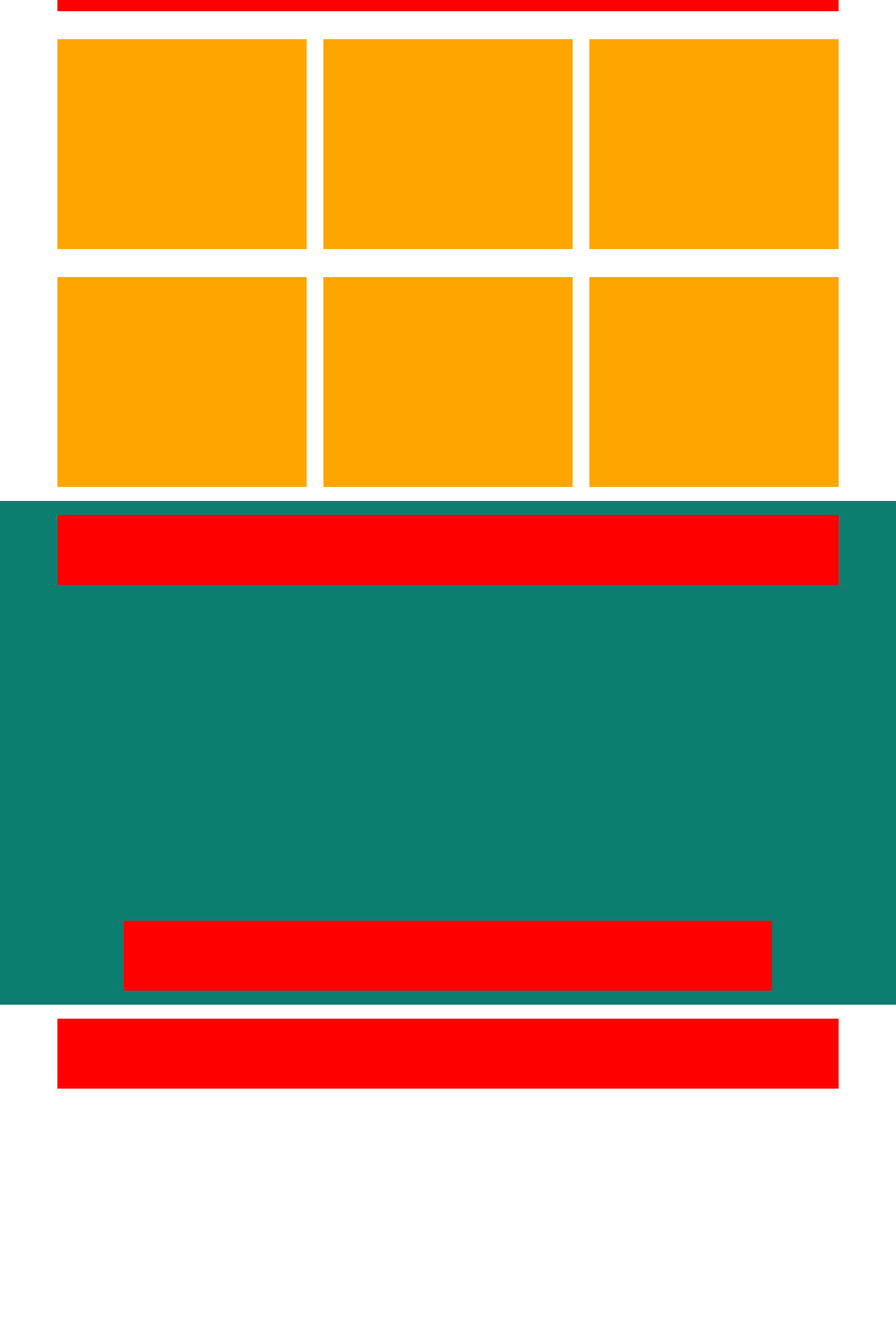
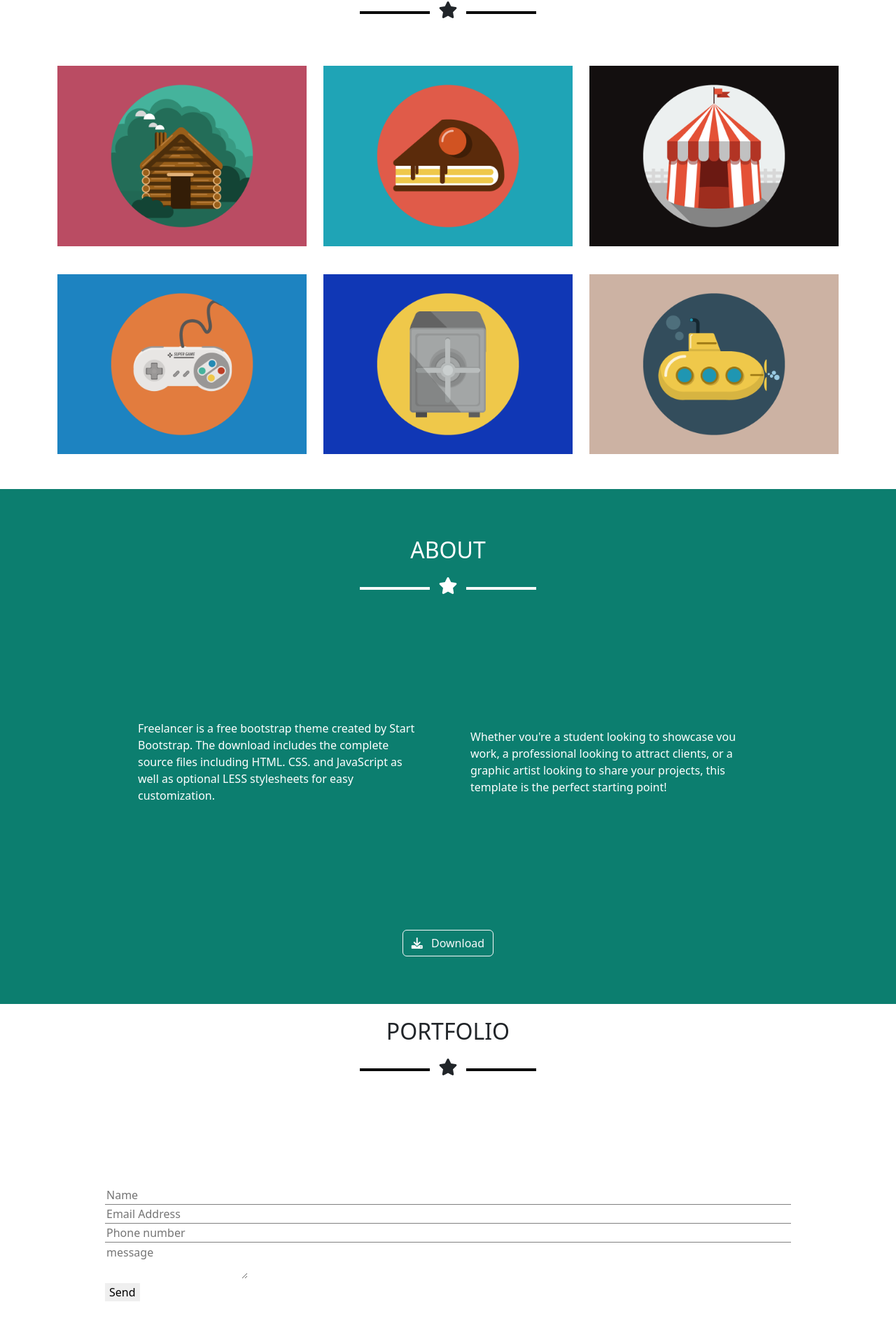
Before and after one commit to DenisTrimigno/html-css-bootstrap-freelancer, a plain HTML site: page index.html in a window 1280 px wide. Shown: the part 620-2521 px from the top of the page at 70% size. Drawn offline with nearby package versions, Linux system fonts and the light colour scheme.

Commit message:
until contact me

```diff
--- a/index.html
+++ b/index.html
@@ -5,6 +5,8 @@
         <meta http-equiv="X-UA-Compatible" content="IE=edge">
         <meta name="viewport" content="width=device-width, initial-scale=1.0">
         <link rel="stylesheet" href="./style.css">
+        <link rel="stylesheet" href="https://cdnjs.cloudflare.com/ajax/libs/font-awesome/6.0.0/css/all.min.css" integrity="sha512-9usAa10IRO0HhonpyAIVpjrylPvoDwiPUiKdWk5t3PyolY1cOd4DSE0Ga+ri4AuTroPR5aQvXU9xC6qOPnzFeg==" crossorigin="anonymous" referrerpolicy="no-referrer" />
+
         <link href="https://cdn.jsdelivr.net/npm/bootstrap@5.3.0-alpha3/dist/css/bootstrap.min.css" rel="stylesheet" integrity="sha384-KK94CHFLLe+nY2dmCWGMq91rCGa5gtU4mk92HdvYe+M/SXH301p5ILy+dN9+nJOZ" crossorigin="anonymous">
         <script src="https://cdn.jsdelivr.net/npm/bootstrap@5.3.0-alpha3/dist/js/bootstrap.bundle.min.js" integrity="sha384-ENjdO4Dr2bkBIFxQpeoTz1HIcje39Wm4jDKdf19U8gI4ddQ3GYNS7NTKfAdVQSZe" crossorigin="anonymous"></script>
         <title>Bootstrap</title>
@@ -45,9 +47,10 @@
                                   <img src="./img/avatar.svg" class="img-fluid">
                                 </div>
                                     <h1 class="text-uppercase">start bootstrap</h1>
-                                    <div class="line-star"></div>
-                                    <i class="fas fa star"></i>
-                            </div>
+                                    <div class="line-star-white">
+                                    <i class="fas fa-star fa-xl p-2"></i>
+                                </div>
+                                <h3>Graphic Artist - Web Design - illustrator</h3>
                         </div>
                     </div>
                 </div>
@@ -56,51 +59,76 @@
                 <div class="container">
                     <div class="row">
                         <div class="col-12">
-                            <div class="content-portfolio-title"></div>
+                            <div class="text-center text-uppercase my-5">
+                                <h2>Portfolio</h2>
+                                <div class="line-star-black">
+                                    <i class="fas fa-star fa-xl p-2"></i>
+                                </div>
+                            </div>
                         </div>
                     </div>
                     <div class="row">
                         <div class="col-12 col-md-6 col-lg-4">
-                            <div class="content-portfolio"></div>
+                            <div class="content-portfolio">
+                                <img src="./img/cabin.png" alt="" class="img-fluid">
+                            </div>
                         </div>
                         <div class="col-12 col-md-6 col-lg-4">
-                            <div class="content-portfolio"></div>
+                            <div class="content-portfolio">
+                                <img src="./img/cake.png" alt="" class="img-fluid">
+                            </div>
                         </div>
                         <div class="col-12 col-md-6 col-lg-4">
-                            <div class="content-portfolio"></div>
+                            <div class="content-portfolio">
+                                <img src="./img/circus.png" alt="" class="img-fluid">
+                            </div>
                         </div>
                         <div class="col-12 col-md-6 col-lg-4">
-                            <div class="content-portfolio"></div>
+                            <div class="content-portfolio">
+                                <img src="./img/game.png" alt="" class="img-fluid">
+                            </div>
                         </div>
                         <div class="col-12 col-md-6 col-lg-4">
-                            <div class="content-portfolio"></div>
+                            <div class="content-portfolio">
+                                <img src="./img/safe.png" alt="" class="img-fluid">
+                            </div>
                         </div>
                         <div class="col-12 col-md-6 col-lg-4">
-                            <div class="content-portfolio"></div>
+                            <div class="content-portfolio">
+                                <img src="./img/submarine.png" alt="" class="img-fluid">
+                            </div>
                         </div>
                     </div>
                 </div>
             </section>
-            <section id="about">
+            <section id="about" class="py-5">
                 <div class="container">
                     <div class="row">
                         <div class="col-12">
-                            <div class="content-about-title"></div>
+                            <div class="content-about-title text-white text-center">
+                                <h2 class="text-uppercase">About</h2>
+                                <div class="line-star-white">
+                                    <i class="fas fa-star fa-xl p-2"></i>
+                                </div>
+                            </div>
                         </div>
                     </div>
                 <div class="row">
                         <div class="col-12 col-md-10 offset-md-1">
                             <div class="row">
                                 <div class="col-12 col-md-6">
-                                 <div class="content-big"> </div>
+                                 <div class="content-big">Freelancer is a free bootstrap theme created by Start
+                                    Bootstrap. The download includes the complete source files including HTML. CSS. and JavaScript as well as optional LESS stylesheets for easy customization. </div>
                         </div>
                         <div class="col-12 col-md-6">
-                                <div class="content-big"> </div>
+                                <div class="content-big">Whether vou're a student looking to showcase vou work, a professional looking to attract clients, or a graphic artist looking to share your projects, this template is the perfect starting point! </div>
                             </div>
                         </div>
                         <div class="row">
                             <div class="col-12">
-                                <div class="content-about-title"></div>
+                                <div class="content-about-title text-center">
+                                    <a href="#" class="btn btn-outline-light"><i class="fa fa-download me-2"></i> Download</a>
+                                </div>
                             </div>
                         </div>
                     </div>
@@ -112,10 +140,41 @@
                 <div class="container">
                     <div class="row">
                         <div class="col-12">
-                            <div class="content-about-title"></div>
+                            <div class="content-about-title text-center">
+                                <h2 class="text-uppercase">portfolio</h2>
+                                <div class="line-star-black">
+                                    <i class="fas fa-star fa-xl p-2"></i>
+                                </div>
+                            </div>
                         </div>
                         <div class="col-12">
-                            <div class="content-big"></div>
+                            <div class="content-big ms-5 me-5">
+                                <form action="#" method="post">
+                                <div class="row">
+                                    <div class="col-12">
+                                        <input type="text" placeholder="Name">
+                                    </div>
+
+                                    <div class="col-12">
+                                        <input type="email" placeholder="Email Address">
+                                    </div>
+
+                                    <div class="col-12">
+                                        <input type="tel" placeholder="Phone number">
+                                    </div>
+
+                                    <div class="col-12">
+                                        <textarea placeholder="message"></textarea>
+                                    </div>
+
+                                    <div class="col-12">
+                                        <button type="submit">Send</button>
+                                    </div>
+
+                                </form>
+                                </div>
+
+                            </div>
                         </div>
                     </div>
                 </div>
--- a/style.css
+++ b/style.css
@@ -9,6 +9,9 @@ header{
     width: 100%;
 }
 
+h3 {
+    text-transform: uppercase;
+}
 
 
 .content {
@@ -20,6 +23,10 @@ header{
     background-color: rgb(12, 126, 111);
 }
 
+#portfolio {
+    margin-bottom: 30px;
+}
+
 .content-big , .content-portfolio , .content-portfolio-title , .content-about-title , .content-footer{
     margin: 20px 0px;
 }
@@ -29,18 +36,13 @@ header{
     color: white;
     display: flex;
     justify-content: center;
+    flex-direction: column;
+    align-items: center;
+    padding: 20px;
 
 }
 
-.content-portfolio-title , .content-about-title {
-    background-color: red;
-    height: 100px;
-}
 
-.content-portfolio {
-    background-color: orange;
-    height: 300px;
-}
 
 .top-footer {
     background-color: rgb(59, 101, 133);
@@ -80,5 +82,34 @@ header{
 }
 
 .img-jumbotron{
-    width: 250px;
+    width: 200px;
+    margin: 15px 0px;
 }
+
+.line-star-white , .line-star-black {
+    margin: 20px;
+}
+
+
+
+.line-star-white::before , .line-star-white::after {
+    content:'';
+    display: inline-block;
+    width: 100px;
+    height: 4px;
+    background-color: rgb(249, 249, 249);
+}
+
+.line-star-black::before , .line-star-black::after {
+    content:'';
+    display: inline-block;
+    width: 100px;
+    height: 4px;
+    background-color: rgb(8, 8, 8);
+}
+
+input {
+    border-bottom: 1px solid gray;
+    margin: 20px;
+    width: 100%;
+}
```
Also changed, not shown: img/avatar.svg (added), img/cabin.png (added), img/cake.png (added), img/circus.png (added), img/game.png (added), img/safe.png (added), img/submarine.png (added), layouts/desktop.png (added), layouts/smartphone.png (added), layouts/tablet.png (added).
